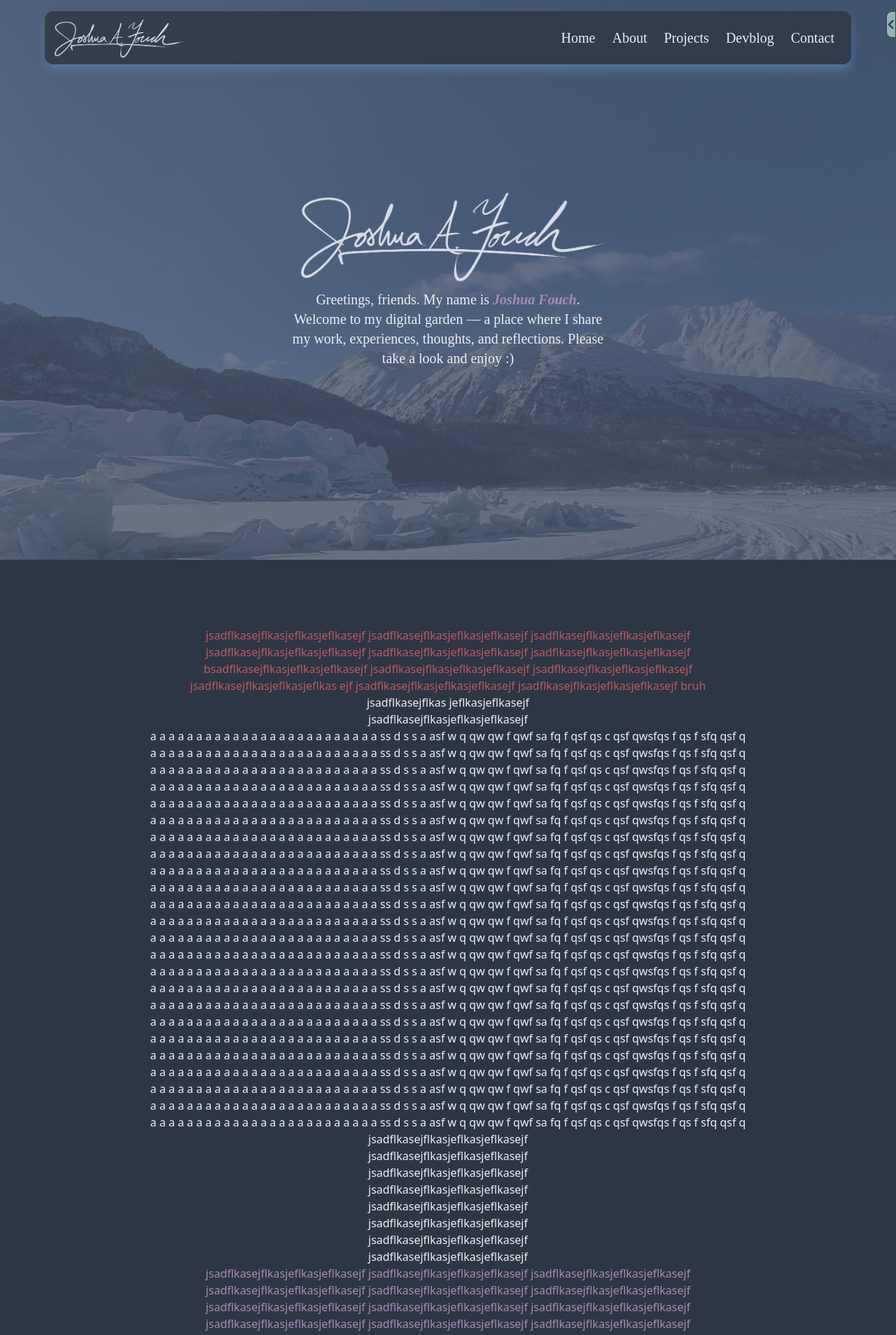
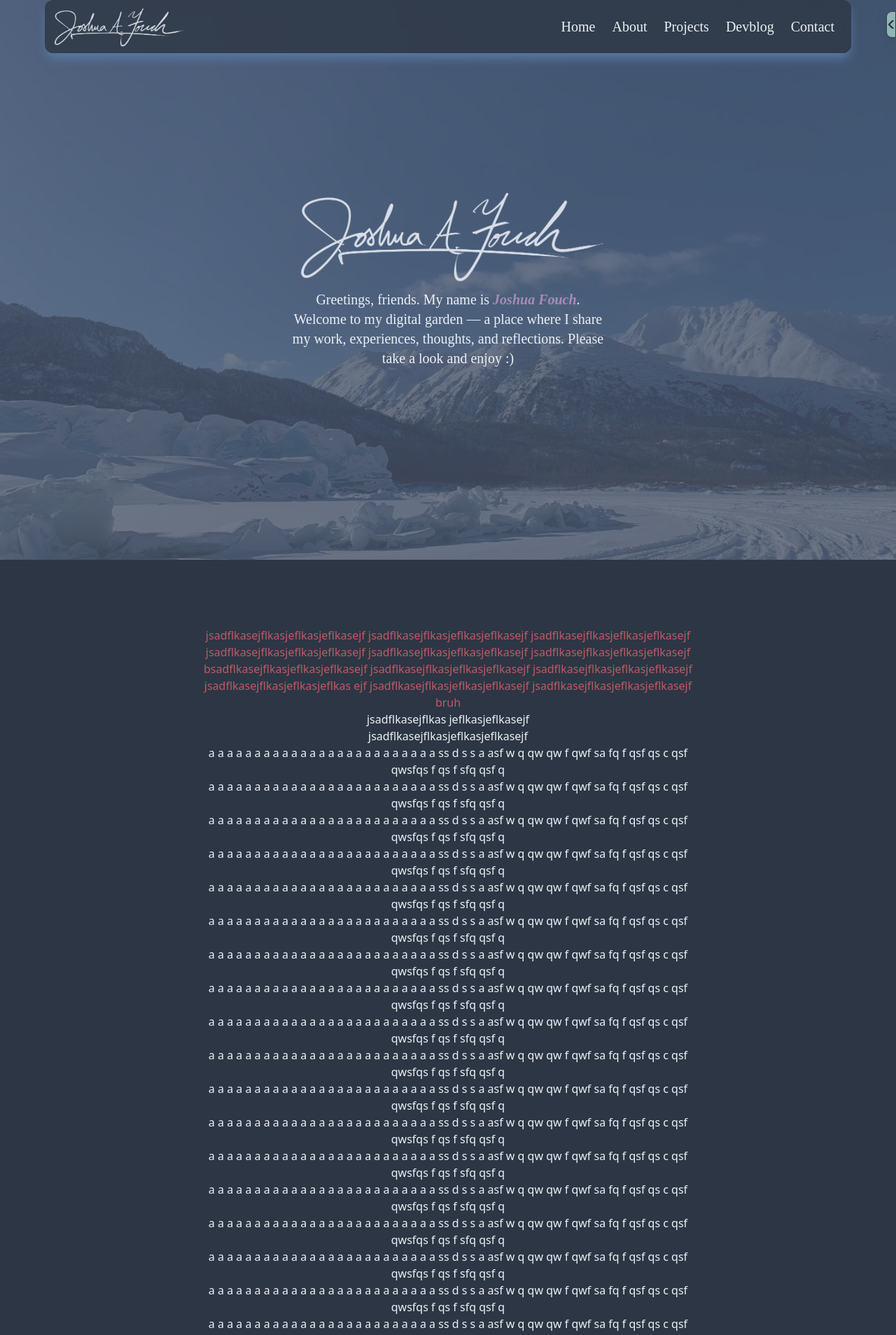
Before and after one commit to joshuafouch/my-website, a SvelteKit app: page / in a window 1280 px wide. Shown: the top 1908 px of the page at 70% size. Built offline with nearby package versions, Linux system fonts and the light colour scheme.

Commit message:
goofy ahh bruh

```diff
--- a/src/routes/+layout.svelte
+++ b/src/routes/+layout.svelte
@@ -13,7 +13,7 @@
   <link rel="preload" href="/assets/hero-bg.webp" as="image" type="image/webp" />
 </svelte:head>
 
-<header class="fixed top-0 z-50 w-full lg:p-4">
+<header class="fixed top-0 z-50 w-full">
   <div class="mx-auto max-w-6xl">
     <Navbar />
   </div>
--- a/src/routes/+page.svelte
+++ b/src/routes/+page.svelte
@@ -18,7 +18,7 @@
 
 <!-- NOTE: the classes in this div are essential for all other routes!!!!!!!!! -->
 <div
-  class="text-content mx-auto max-w-4xl px-4 pt-24
+  class="text-content mx-auto max-w-3xl px-4 pt-24
   pb-16 text-center"
 >
   <p class="text-error">
```
